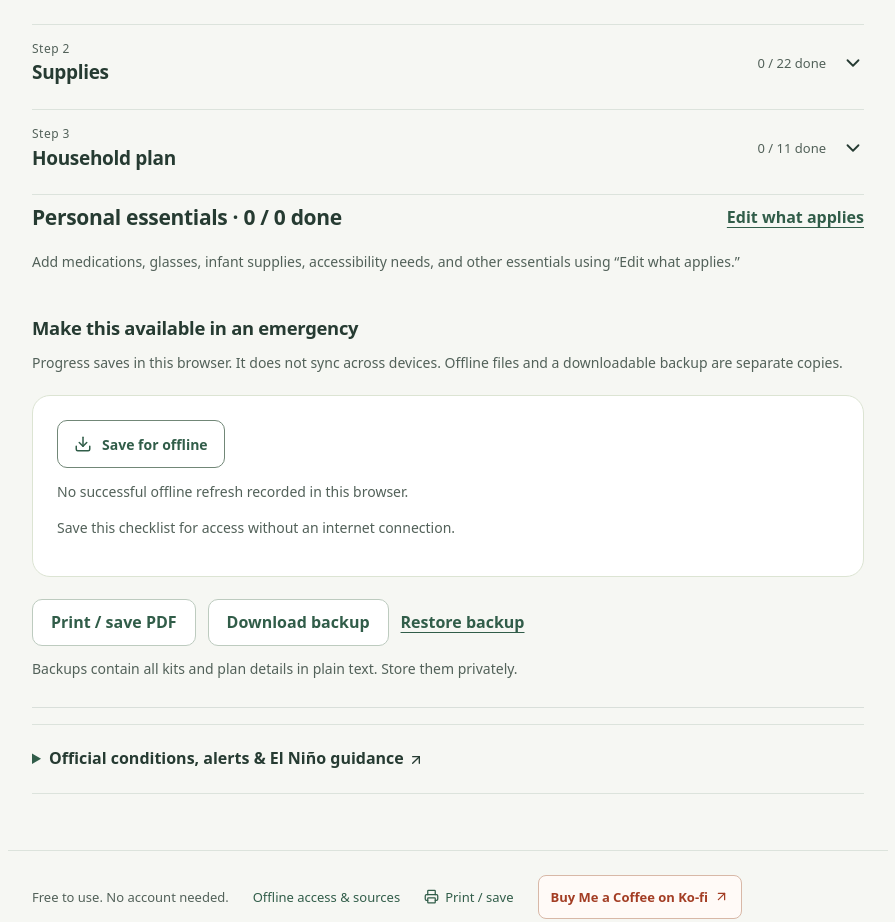
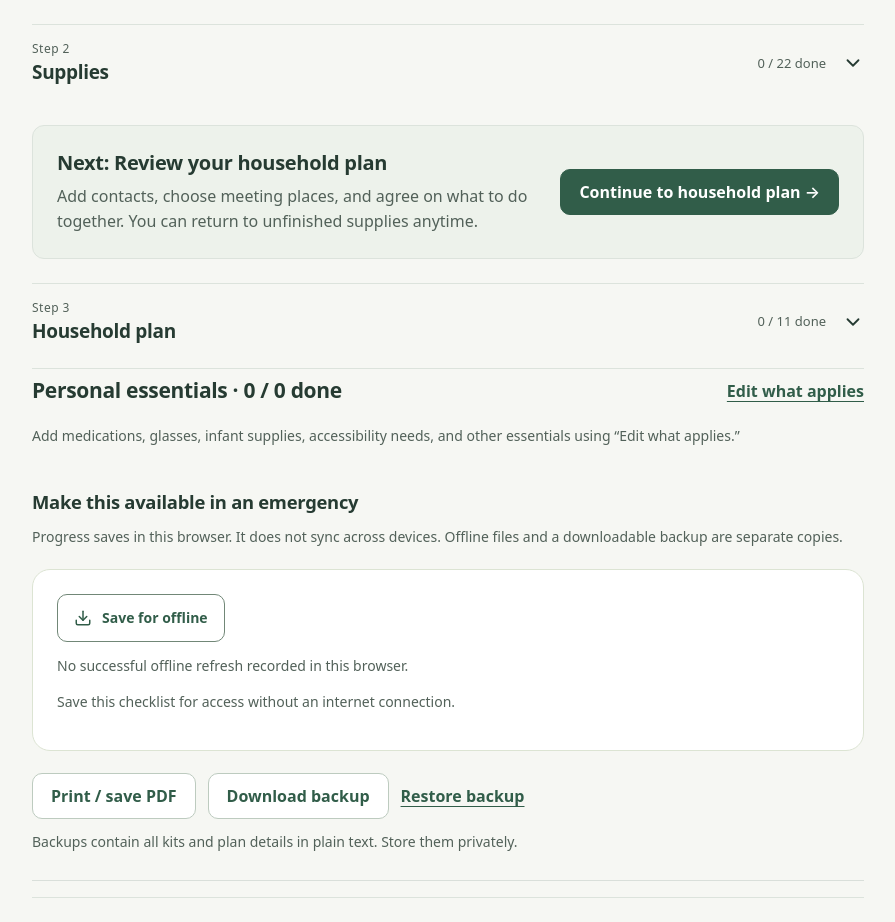
Before and after one commit to confire15/creditcardchris, a Next.js app: page /go-bag in a window 1280 px wide. Shown: the part 4628-5550 px from the top of the page, without its empty margins (192-1087 px from the left). Built offline with nearby package versions, Linux system fonts and the light colour scheme.

Commit message:
Add transition from Supplies to Household plan

```diff
--- a/scripts/verify-supplies-transition.cjs
+++ b/scripts/verify-supplies-transition.cjs
@@ -36,6 +36,21 @@ const assert = require('node:assert/strict');
         return rect.top >= 0 && rect.bottom < innerHeight;
       });
       assert(await page.evaluate(() => document.documentElement.scrollWidth <= innerWidth), 'No horizontal overflow');
+      const householdNext = page.getByRole('button', { name: 'Continue to household plan →', exact: true });
+      for (const key of ['Enter', 'Space']) {
+        if (await page.locator('#household-toggle').getAttribute('aria-expanded') === 'true') await page.locator('#household-toggle').click();
+        await householdNext.focus();
+        await page.keyboard.press(key);
+        await page.waitForFunction(() => document.activeElement.id === 'household-toggle');
+        assert.equal(await page.locator('#household-toggle').getAttribute('aria-expanded'), 'true');
+        assert.equal(await page.evaluate(() => localStorage.getItem('gobag:library:v2')), saved);
+      }
+      await householdNext.click();
+      assert.equal(await page.locator('#household-toggle').getAttribute('aria-expanded'), 'true');
+      await page.waitForFunction(() => {
+        const rect = document.getElementById('household-toggle').getBoundingClientRect();
+        return rect.top >= 0 && rect.bottom < innerHeight;
+      });
       await page.reload();
       await next.click();
       assert.equal(await page.locator('#have-water').inputValue(), '7', 'Supply quantity persists after reload');
--- a/src/components/gobag/gobag.tsx
+++ b/src/components/gobag/gobag.tsx
@@ -132,7 +132,7 @@ export default function GetReady() {
   const [showPersonalChoices, setShowPersonalChoices] = useState(false);
   const [showAll, setShowAll] = useState(true);
   const [sections, setSections] = useState<Record<string, boolean>>({});
-  const [suppliesVisit, setSuppliesVisit] = useState(0);
+  const [sectionVisit, setSectionVisit] = useState<{ id: string } | null>(null);
   const initializedKit = useRef<string | null>(null);
   const [tool, setTool] = useState<(typeof tools)[number]>("Household");
   const [search, setSearch] = useState("");
@@ -169,17 +169,17 @@ export default function GetReady() {
   }, [kit.loaded, kit.library.activeId, nextSection]);
   // Run after React commits the expanded panel, including repeat visits.
   useEffect(() => {
-    if (!suppliesVisit) return;
-    const target = document.getElementById("supplies-toggle");
+    if (!sectionVisit) return;
+    const target = document.getElementById(`${sectionVisit.id}-toggle`);
     target?.focus({ preventScroll: true });
     target?.scrollIntoView({
       block: "start",
       behavior: window.matchMedia("(prefers-reduced-motion: reduce)").matches ? "instant" : "smooth",
     });
-  }, [suppliesVisit]);
-  const continueToSupplies = () => {
-    setSections(current => ({ ...current, supplies: true }));
-    setSuppliesVisit(current => current + 1);
+  }, [sectionVisit]);
+  const continueToSection = (id: string) => {
+    setSections(current => ({ ...current, [id]: true }));
+    setSectionVisit({ id });
   };
   const sectionHeading = (id: string, title: string, count: { done: number; total: number }) =>
     <h2 className={s.sectionTitle}><button id={`${id}-toggle`} type="button" aria-expanded={!!sections[id]} aria-controls={`${id}-content`}
@@ -413,7 +413,7 @@ export default function GetReady() {
                       <h2>Next: Review your supplies</h2>
                       <p>Check what you have, then pack or store what you need. You can return to unfinished tasks anytime.</p>
                     </div>
-                    <button type="button" className={s.primary} onClick={continueToSupplies} aria-controls="supplies-content">Continue to supplies →</button>
+                    <button type="button" className={s.primary} onClick={() => continueToSection("supplies")} aria-controls="supplies-content">Continue to supplies →</button>
                   </div>
                   <section id="supply-list" tabIndex={-1} className={s.planSection}>
                     {sectionHeading("supplies", "Supplies", counts.supplies)}
@@ -505,6 +505,13 @@ export default function GetReady() {
                   <p className={s.note}>Quantities are starting estimates.</p>
                     </>}</div>
                   </section>
+                  <div className={s.suppliesTransition}>
+                    <div>
+                      <h2>Next: Review your household plan</h2>
+                      <p>Add contacts, choose meeting places, and agree on what to do together. You can return to unfinished supplies anytime.</p>
+                    </div>
+                    <button type="button" className={s.primary} onClick={() => continueToSection("household")} aria-controls="household-content">Continue to household plan →</button>
+                  </div>
                   <section id="household-plan" tabIndex={-1} className={s.planSection}>
                     {sectionHeading("household", "Household plan", counts.household)}
                     <div id="household-content" hidden={!sections.household}>{sections.household && <>
```
